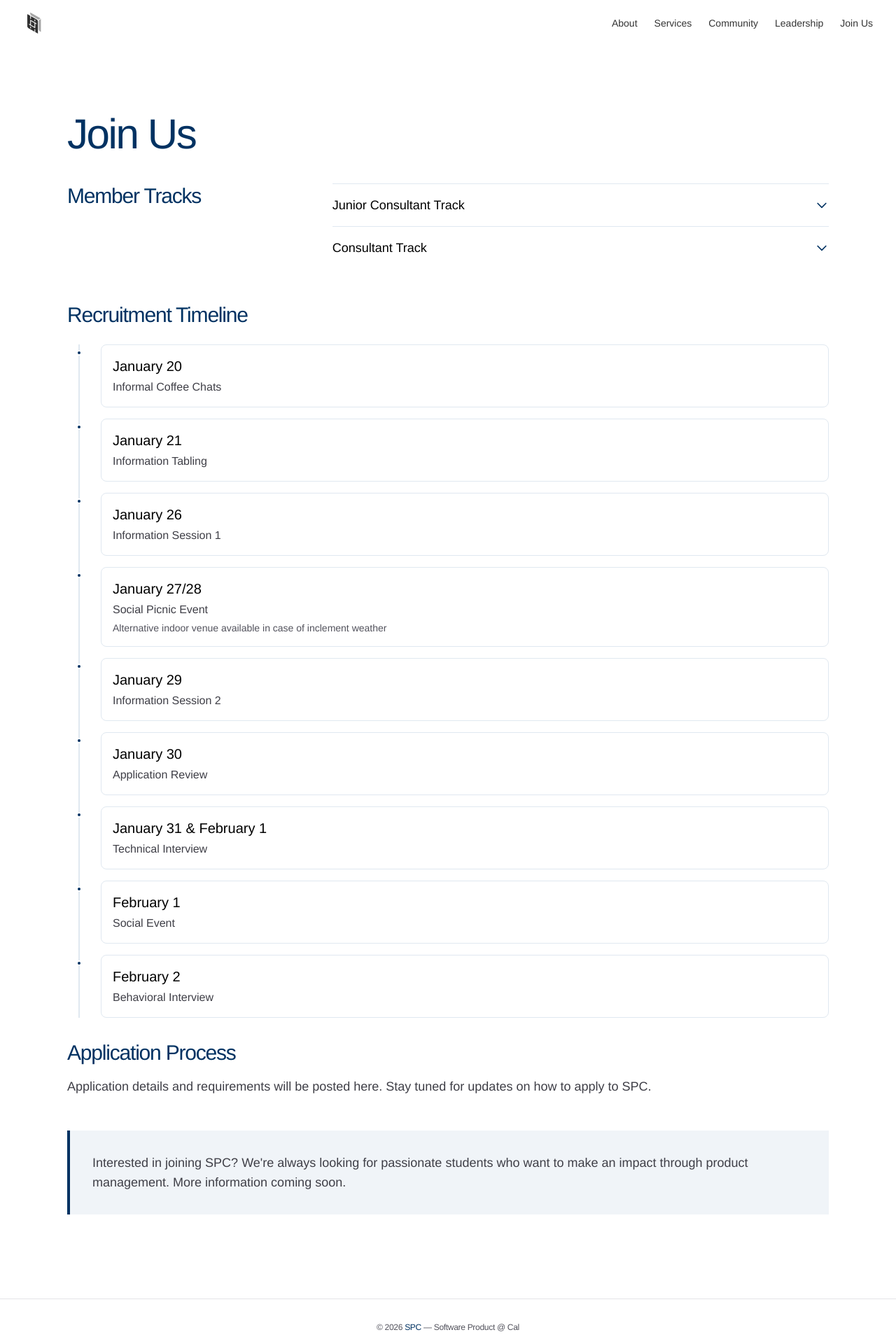
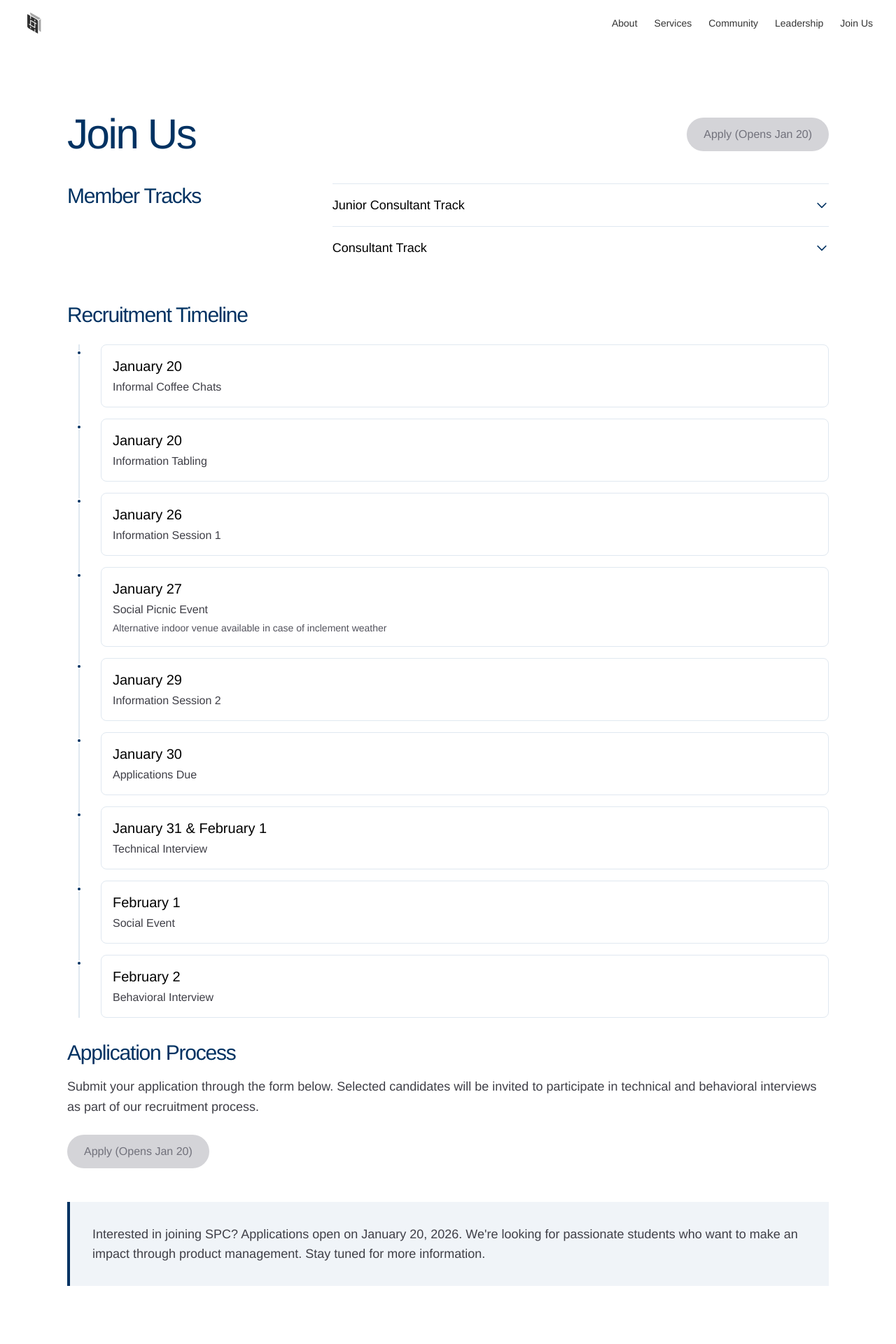
Before and after one commit to laneric/spc-website, a Next.js app: page /join-us in a window 1280 px wide. Shown: the top 1920 px of the page at 70% size. Built offline with nearby package versions, Linux system fonts and the light colour scheme.

Commit message:
push changes

```diff
--- a/app/about/page.tsx
+++ b/app/about/page.tsx
@@ -130,50 +130,50 @@ export default function About() {
         {/* Social Media */}
         <div className="mb-12 bg-berkeley-blue-light rounded-lg p-8">
           <h2 className="font-helvetica text-2xl sm:text-3xl mb-6 tracking-tighter-title text-[#003262]">Connect With Us</h2>
-          <div className="flex flex-col items-left gap-3">
+          <div className="flex flex-col sm:flex-row items-start sm:items-center gap-2">
+            <a
+              href="https://www.linkedin.com/company/uc-berkeley-spc/"
+              target="_blank"
+              rel="noopener noreferrer"
+              className="group flex items-center gap-3 px-4 py-3 rounded-lg bg-white hover:bg-zinc-50 transition-all duration-200"
+            >
+              <svg
+                xmlns="http://www.w3.org/2000/svg"
+                x="0px"
+                y="0px"
+                width="32"
+                height="32"
+                viewBox="0 0 50 50"
+                className="text-[#0077b5] group-hover:scale-110 transition-transform duration-200"
+                fill="currentColor"
+              >
+                <path d="M41,4H9C6.24,4,4,6.24,4,9v32c0,2.76,2.24,5,5,5h32c2.76,0,5-2.24,5-5V9C46,6.24,43.76,4,41,4z M17,20v19h-6V20H17z M11,14.47c0-1.4,1.2-2.47,3-2.47s2.93,1.07,3,2.47c0,1.4-1.12,2.53-3,2.53C12.2,17,11,15.87,11,14.47z M39,39h-6c0,0,0-9.26,0-10 c0-2-1-4-3.5-4.04h-0.08C27,24.96,26,27.02,26,29c0,0.91,0,10,0,10h-6V20h6v2.56c0,0,1.93-2.56,5.81-2.56 c3.97,0,7.19,2.73,7.19,8.26V39z"></path>
+              </svg>
+              <span className="font-helvetica text-lg text-zinc-700 group-hover:text-[#003262] transition-colors font-medium">
+                LinkedIn
+              </span>
+            </a>
             <a
               href="https://www.instagram.com/spc.berkeley/"
               target="_blank"
               rel="noopener noreferrer"
-              className="font-helvetica text-lg text-zinc-700 hover:text-[#003262] transition-colors opacity-80 hover:opacity-100 flex items-center gap-1.5"
+              className="group flex items-center gap-3 px-4 py-3 rounded-lg bg-white hover:bg-zinc-50 transition-all duration-200"
             >
-              Instagram
               <svg
-                className="w-4 h-4"
-                fill="none"
-                stroke="currentColor"
-                viewBox="0 0 24 24"
-                aria-hidden="true"
+                xmlns="http://www.w3.org/2000/svg"
+                x="0px"
+                y="0px"
+                width="32"
+                height="32"
+                viewBox="0 0 50 50"
+                className="text-[#E4405F] group-hover:scale-110 transition-transform duration-200"
+                fill="currentColor"
               >
-                <path
-                  strokeLinecap="round"
-                  strokeLinejoin="round"
-                  strokeWidth={2}
-                  d="M10 6H6a2 2 0 00-2 2v10a2 2 0 002 2h10a2 2 0 002-2v-4M14 4h6m0 0v6m0-6L10 14"
-                />
+                <path d="M 16 3 C 8.83 3 3 8.83 3 16 L 3 34 C 3 41.17 8.83 47 16 47 L 34 47 C 41.17 47 47 41.17 47 34 L 47 16 C 47 8.83 41.17 3 34 3 L 16 3 z M 37 11 C 38.1 11 39 11.9 39 13 C 39 14.1 38.1 15 37 15 C 35.9 15 35 14.1 35 13 C 35 11.9 35.9 11 37 11 z M 25 14 C 31.07 14 36 18.93 36 25 C 36 31.07 31.07 36 25 36 C 18.93 36 14 31.07 14 25 C 14 18.93 18.93 14 25 14 z M 25 16 C 20.04 16 16 20.04 16 25 C 16 29.96 20.04 34 25 34 C 29.96 34 34 29.96 34 25 C 34 20.04 29.96 16 25 16 z"></path>
               </svg>
-            </a>
-            <a
-              href="https://www.linkedin.com/company/uc-berkeley-spc/"
-              target="_blank"
-              rel="noopener noreferrer"
-              className="font-helvetica text-lg text-zinc-700 hover:text-[#003262] transition-colors opacity-80 hover:opacity-100 flex items-center gap-1.5"
-            >
-              LinkedIn
-              <svg
-                className="w-4 h-4"
-                fill="none"
-                stroke="currentColor"
-                viewBox="0 0 24 24"
-                aria-hidden="true"
-              >
-                <path
-                  strokeLinecap="round"
-                  strokeLinejoin="round"
-                  strokeWidth={2}
-                  d="M10 6H6a2 2 0 00-2 2v10a2 2 0 002 2h10a2 2 0 002-2v-4M14 4h6m0 0v6m0-6L10 14"
-                />
-              </svg>
+              <span className="font-helvetica text-lg text-zinc-700 group-hover:text-[#003262] transition-colors font-medium">
+                Instagram
+              </span>
             </a>
           </div>
         </div>
--- a/app/join-us/page.tsx
+++ b/app/join-us/page.tsx
@@ -1,6 +1,25 @@
+"use client";
+
 import { Accordion } from "@/components/Accordion";
+import { useEffect, useState } from "react";
 
 export default function JoinUs() {
+  const [isApplicationOpen, setIsApplicationOpen] = useState(false);
+
+  useEffect(() => {
+    // Check if current time is >= Tuesday, January 20, 2026 12:00 AM PST
+    // PST is UTC-8, so we create the date in PST timezone
+    const applicationOpenDate = new Date("2026-01-20T08:00:00Z"); // 12:00 AM PST = 8:00 AM UTC
+    const now = new Date();
+    setIsApplicationOpen(now >= applicationOpenDate);
+  }, []);
+
+  const handleApplyClick = () => {
+    if (isApplicationOpen) {
+      window.open("https://forms.gle/YdR2rV4D2e2yZ1j98", "_blank", "noopener,noreferrer");
+    }
+  };
+
   const trackItems = [
     {
       title: "Junior Consultant Track",
@@ -33,7 +52,31 @@ export default function JoinUs() {
   return (
     <>
       <section className="container-inline pt-24 pb-20 max-w-6xl mx-auto">
-        <h1 className="font-helvetica text-4xl sm:text-6xl mb-10 tracking-tighter-title text-[#003262]">Join Us</h1>
+        <div className="flex flex-col sm:flex-row sm:items-center sm:justify-between gap-4 mb-10">
+          <h1 className="font-helvetica text-4xl sm:text-6xl tracking-tighter-title text-[#003262]">Join Us</h1>
+          <button
+            onClick={handleApplyClick}
+            disabled={!isApplicationOpen}
+            className={`inline-flex items-center gap-2 rounded-full px-6 py-3 text-base font-helvetica font-medium transition-colors ${
+              isApplicationOpen
+                ? "bg-[#003262] text-white hover:bg-[#002244] cursor-pointer"
+                : "bg-zinc-300 text-zinc-500 cursor-not-allowed"
+            }`}
+            aria-label={isApplicationOpen ? "Apply to SPC" : "Applications open January 20, 2026"}
+            title={isApplicationOpen ? "Apply to SPC" : "Applications open January 20, 2026"}
+          >
+            {isApplicationOpen ? (
+              <>
+                Apply
+                <svg className="w-4 h-4" fill="none" stroke="currentColor" viewBox="0 0 24 24" aria-hidden="true">
+                  <path strokeLinecap="round" strokeLinejoin="round" strokeWidth={2} d="M9 5l7 7-7 7" />
+                </svg>
+              </>
+            ) : (
+              "Apply (Opens Jan 20)"
+            )}
+          </button>
+        </div>
 
         <div className="space-y-12">
           {/* Member Tracks Section */}
@@ -66,7 +109,7 @@ export default function JoinUs() {
                   <div className="relative pl-12">
                     <div className="absolute left-[0.8rem] top-2 w-2 h-2 rounded-full bg-[#003262] border-2 border-white"></div>
                     <div className="border border-[#E0E8F0] rounded-lg p-4 bg-white hover:border-[#003262] transition-colors">
-                      <div className="text-lg sm:text-xl font-medium text-black mb-1">January 21</div>
+                      <div className="text-lg sm:text-xl font-medium text-black mb-1">January 20</div>
                       <div className="text-base text-zinc-700">Information Tabling</div>
                     </div>
                   </div>
@@ -82,7 +125,7 @@ export default function JoinUs() {
                   <div className="relative pl-12">
                     <div className="absolute left-[0.8rem] top-2 w-2 h-2 rounded-full bg-[#003262] border-2 border-white"></div>
                     <div className="border border-[#E0E8F0] rounded-lg p-4 bg-white hover:border-[#003262] transition-colors">
-                      <div className="text-lg sm:text-xl font-medium text-black mb-1">January 27/28</div>
+                      <div className="text-lg sm:text-xl font-medium text-black mb-1">January 27</div>
                       <div className="text-base text-zinc-700 mb-1">Social Picnic Event</div>
                       <div className="text-sm text-zinc-600">
                         Alternative indoor venue available in case of inclement weather
@@ -102,7 +145,7 @@ export default function JoinUs() {
                     <div className="absolute left-[0.8rem] top-2 w-2 h-2 rounded-full bg-[#003262] border-2 border-white"></div>
                     <div className="border border-[#E0E8F0] rounded-lg p-4 bg-white hover:border-[#003262] transition-colors">
                       <div className="text-lg sm:text-xl font-medium text-black mb-1">January 30</div>
-                      <div className="text-base text-zinc-700">Application Review</div>
+                      <div className="text-base text-zinc-700">Applications Due</div>
                     </div>
                   </div>
 
@@ -135,14 +178,44 @@ export default function JoinUs() {
 
             <div>
               <h2 className="font-helvetica text-2xl sm:text-3xl mb-4 tracking-tighter-title text-[#003262]">Application Process</h2>
-              <p className="font-helvetica text-zinc-700 text-lg leading-relaxed">
-                Application details and requirements will be posted here. Stay tuned for updates on how to apply to SPC.
+              <p className="font-helvetica text-zinc-700 text-lg leading-relaxed mb-6">
+                Submit your application through the form below. Selected candidates will be invited to participate in technical and behavioral interviews as part of our recruitment process.
               </p>
+              <button
+                onClick={handleApplyClick}
+                disabled={!isApplicationOpen}
+                className={`inline-flex items-center gap-2 rounded-full px-6 py-3 text-base font-helvetica font-medium transition-colors ${
+                  isApplicationOpen
+                    ? "bg-[#003262] text-white hover:bg-[#002244] cursor-pointer"
+                    : "bg-zinc-300 text-zinc-500 cursor-not-allowed"
+                }`}
+                aria-label={isApplicationOpen ? "Apply to SPC" : "Applications open January 20, 2026"}
+                title={isApplicationOpen ? "Apply to SPC" : "Applications open January 20, 2026"}
+              >
+                {isApplicationOpen ? (
+                  <>
+                    Apply Now
+                    <svg className="w-4 h-4" fill="none" stroke="currentColor" viewBox="0 0 24 24" aria-hidden="true">
+                      <path strokeLinecap="round" strokeLinejoin="round" strokeWidth={2} d="M9 5l7 7-7 7" />
+                    </svg>
+                  </>
+                ) : (
+                  "Apply (Opens Jan 20)"
+                )}
+              </button>
             </div>
 
             <div className="bg-berkeley-blue-light p-8 mt-12 border-l-4 border-[#003262]">
               <p className="font-helvetica text-zinc-700 text-lg">
-                Interested in joining SPC? We're always looking for passionate students who want to make an impact through product management. More information coming soon.
+                {isApplicationOpen ? (
+                  <>
+                    Interested in joining SPC? Applications are now open. Click the Apply button above to submit your application and join our community of passionate product managers.
+                  </>
+                ) : (
+                  <>
+                    Interested in joining SPC? Applications open on January 20, 2026. We're looking for passionate students who want to make an impact through product management. Stay tuned for more information.
+                  </>
+                )}
               </p>
             </div>
           </div>
```
